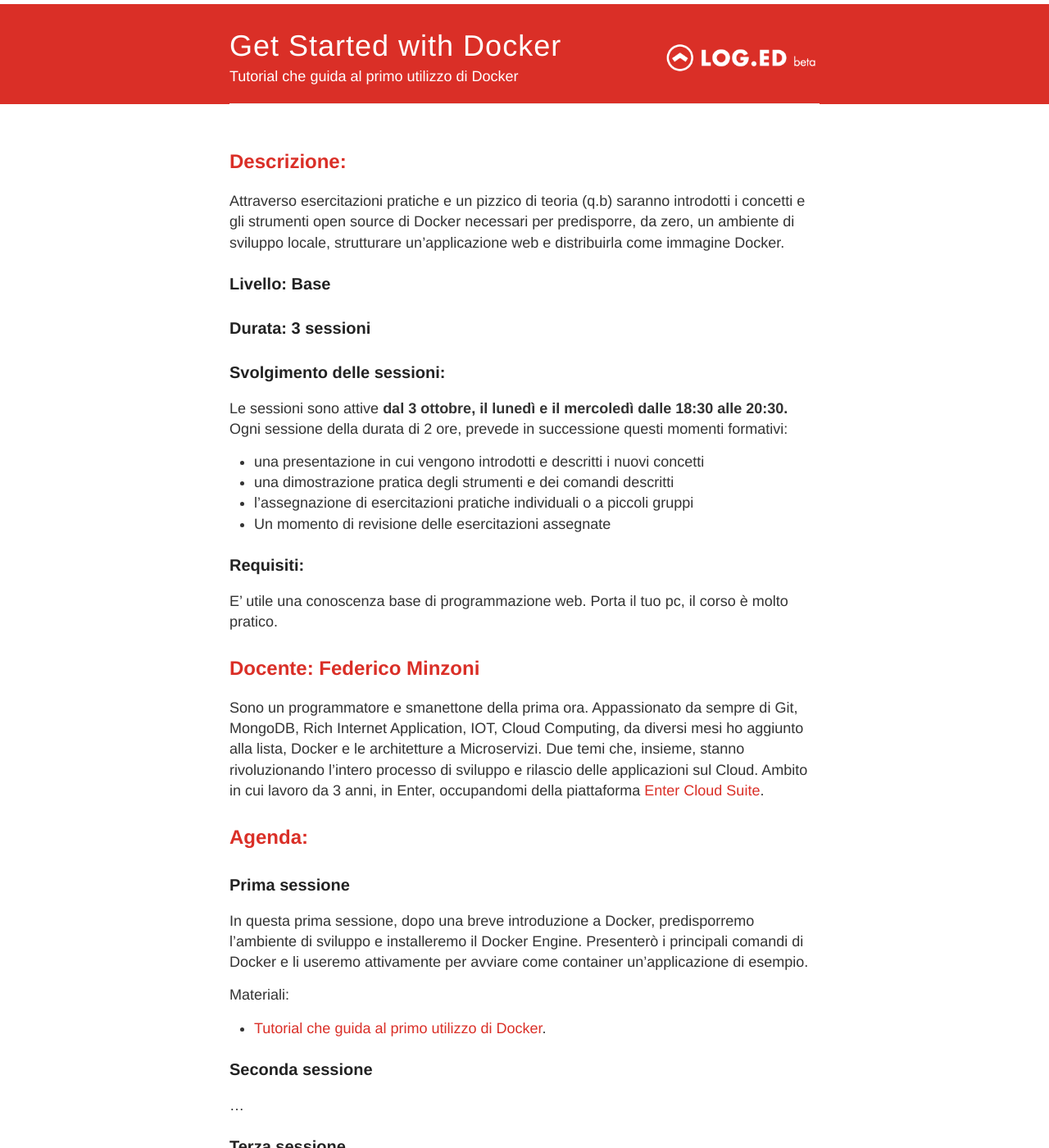
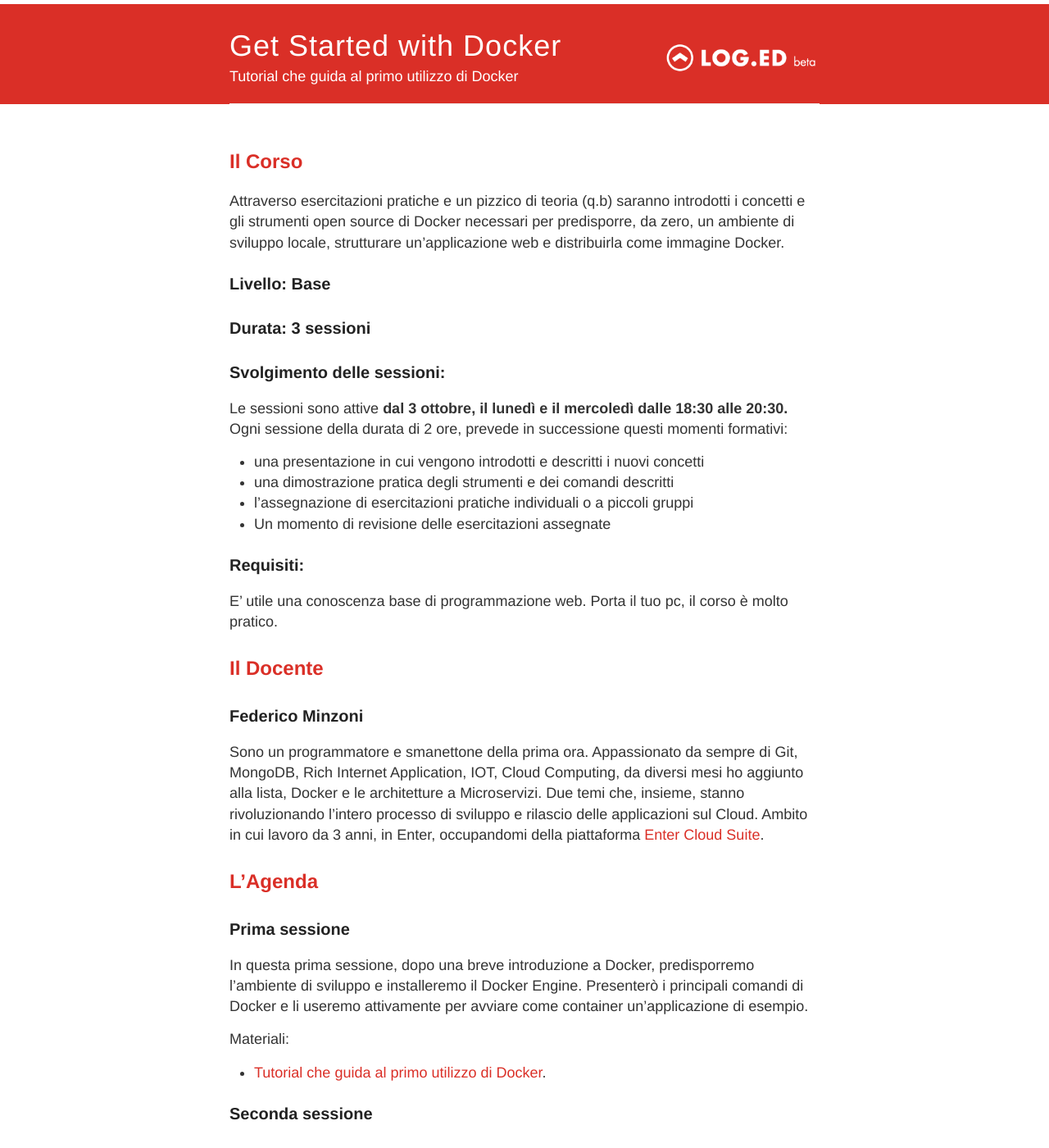
Before and after one commit to LOG-ED/docker-get-started, a Jekyll site: the page built from index.md, in a window 1280 px wide and 1400 px high. Shown: the whole window at 82% size. Built offline with Jekyll 4.4.1, drawn with Linux system fonts in a browser that asks for light colours; nearby versions of some CDN libraries.

Commit message:
Update index.md

```diff
--- a/index.md
+++ b/index.md
@@ -2,7 +2,7 @@
 layout: default
 ---
 
-## Descrizione:
+## Il Corso
 Attraverso esercitazioni pratiche e un pizzico di teoria (q.b) saranno introdotti i concetti e gli strumenti open source di Docker necessari per predisporre, da zero, un ambiente di sviluppo locale, strutturare un’applicazione web e distribuirla come immagine Docker.
 
 ### Livello: Base
@@ -21,10 +21,12 @@ Ogni sessione della durata di 2 ore, prevede in successione questi momenti forma
 
 E' utile una conoscenza base di programmazione web. Porta il tuo pc, il corso è molto pratico.
 
-## Docente: Federico Minzoni
+## Il Docente
+
+### Federico Minzoni
 Sono un programmatore e smanettone della prima ora. Appassionato da sempre di Git, MongoDB, Rich Internet Application, IOT, Cloud Computing, da diversi mesi ho aggiunto alla lista, Docker e le architetture a Microservizi. Due temi che, insieme, stanno rivoluzionando l'intero processo di sviluppo e rilascio delle applicazioni sul Cloud. Ambito in cui lavoro da 3 anni, in Enter, occupandomi della piattaforma [Enter Cloud Suite](http://www.entercloudsuite.com){:target="_blank"}.
 
-## Agenda:
+## L'Agenda
 
 ### Prima sessione
 
```
